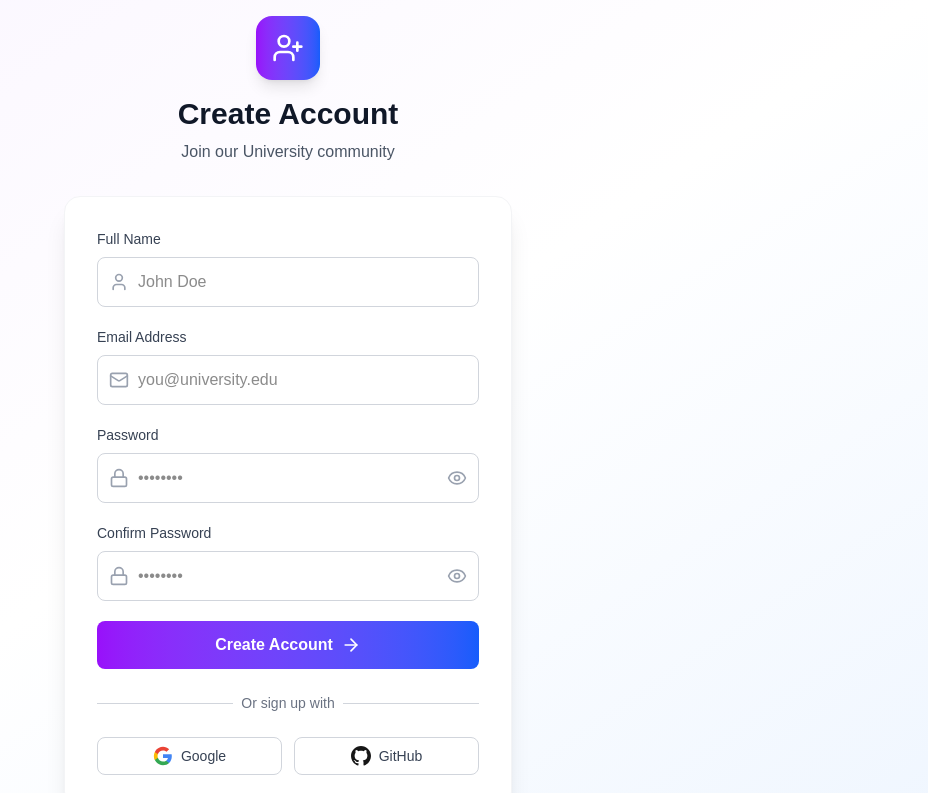
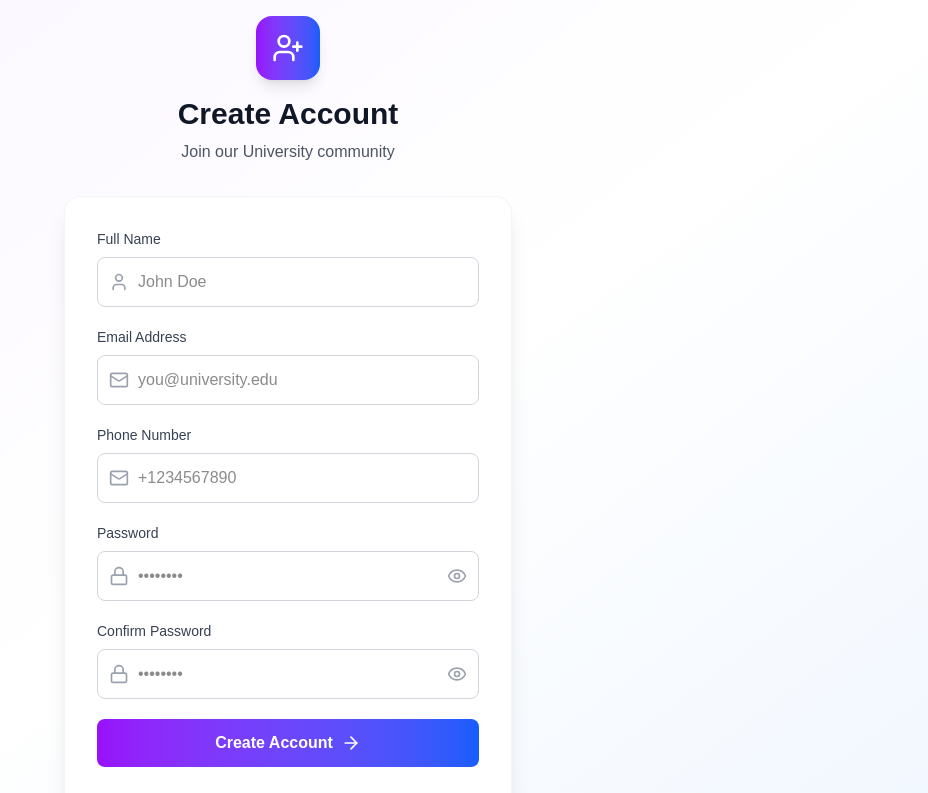
Before and after one commit to ShuvrotoKumar/university-web, a Next.js app: page /auth/register in a window 1280 px wide. Shown: the top 793 px of the page, without its empty margins (352-1280 px from the left). Built offline with nearby package versions, Linux system fonts and the light colour scheme.

Commit message:
navigate to headers auth

```diff
--- a/app/auth/register/page.tsx
+++ b/app/auth/register/page.tsx
@@ -9,6 +9,7 @@
   const [formData, setFormData] = useState({
     name: '',
     email: '',
+    phone: '',
     password: '',
     confirmPassword: ''
   })
@@ -28,6 +29,10 @@
       newErrors.email = 'Email is required'
     } else if (!/\S+@\S+\.\S+/.test(formData.email)) {
       newErrors.email = 'Email is invalid'
+    }
+
+    if (!formData.phone) {
+      newErrors.phone = 'Phone is required'
     }
 
     if (!formData.password) {
@@ -159,6 +164,37 @@
               )}
             </div>
 
+               <div>
+              <label htmlFor="phone" className="block text-sm font-medium text-gray-700 mb-2">
+                Phone Number
+              </label>
+              <div className="relative">
+                <div className="absolute inset-y-0 left-0 pl-3 flex items-center pointer-events-none">
+                  <Mail className="h-5 w-5 text-gray-400" />
+                </div>
+                <input
+                  type="tel"
+                  id="phone"
+                  name="phone"
+                  value={formData.phone}
+                  onChange={handleChange}
+                  className={`w-full pl-10 pr-3 py-3 border rounded-lg focus:ring-2 focus:ring-purple-500 focus:border-transparent transition-all duration-200 ${
+                    errors.phone ? 'border-red-500 bg-red-50' : 'border-gray-300'
+                  }`}
+                  placeholder="+1234567890"
+                />
+              </div>
+              {errors.phone && (
+                <motion.p
+                  initial={{ opacity: 0, y: -10 }}
+                  animate={{ opacity: 1, y: 0 }}
+                  className="mt-2 text-sm text-red-600 flex items-center"
+                >
+                  <AlertCircle className="w-4 h-4 mr-1" />
+                  {errors.phone}
+                </motion.p>
+              )}
+            </div>
             <div>
               <label htmlFor="password" className="block text-sm font-medium text-gray-700 mb-2">
                 Password
--- a/components/Header.tsx
+++ b/components/Header.tsx
@@ -92,7 +92,7 @@
                         Login
                     </button>
                     </Link>
-                    <Link href="/auth/signup">
+                    <Link href="/auth/register">
                     <button
                         onClick={() => handleAuthClick('signup')}
                         className="px-4 py-2 bg-blue-600 text-white rounded-md hover:bg-blue-700 transition-colors"
```
